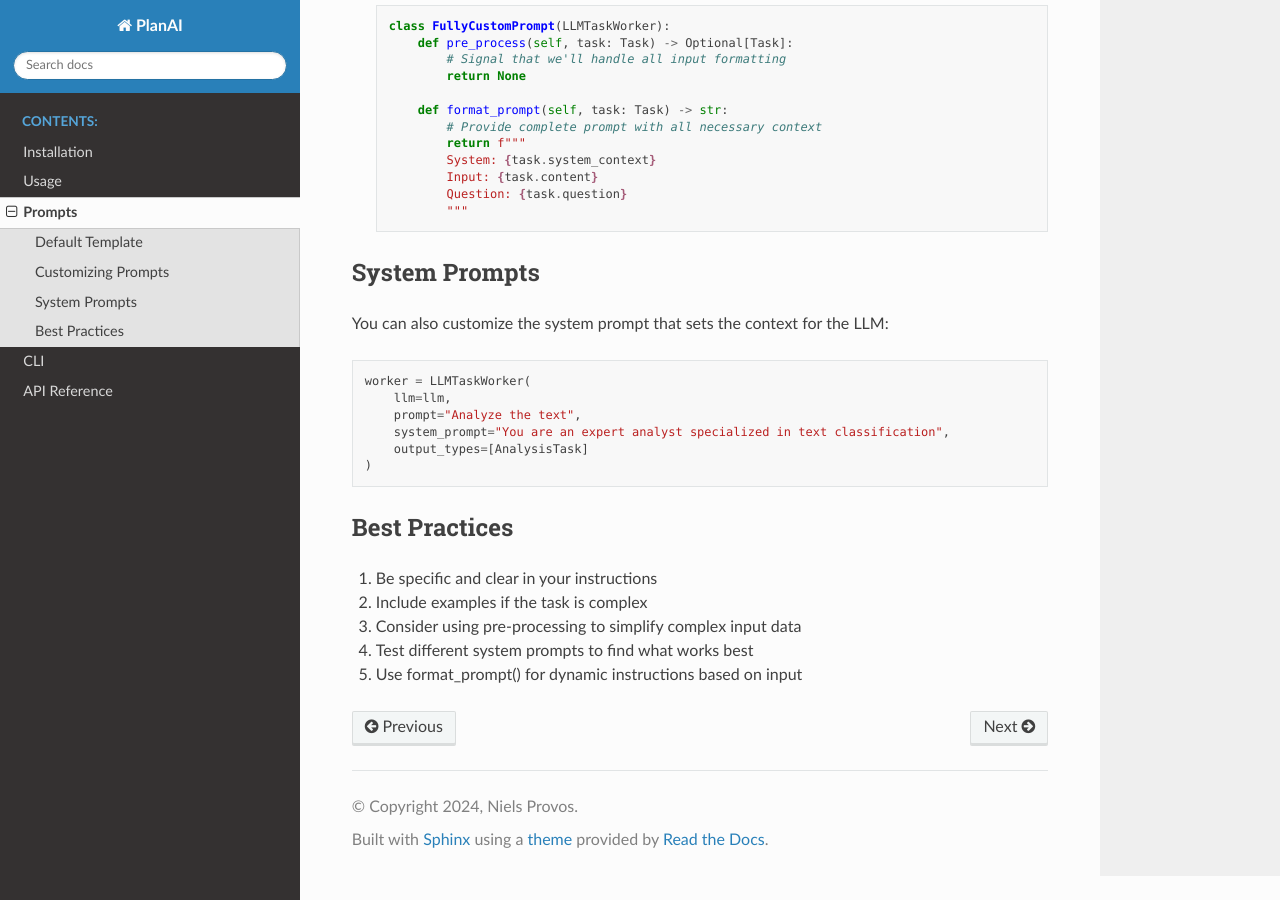
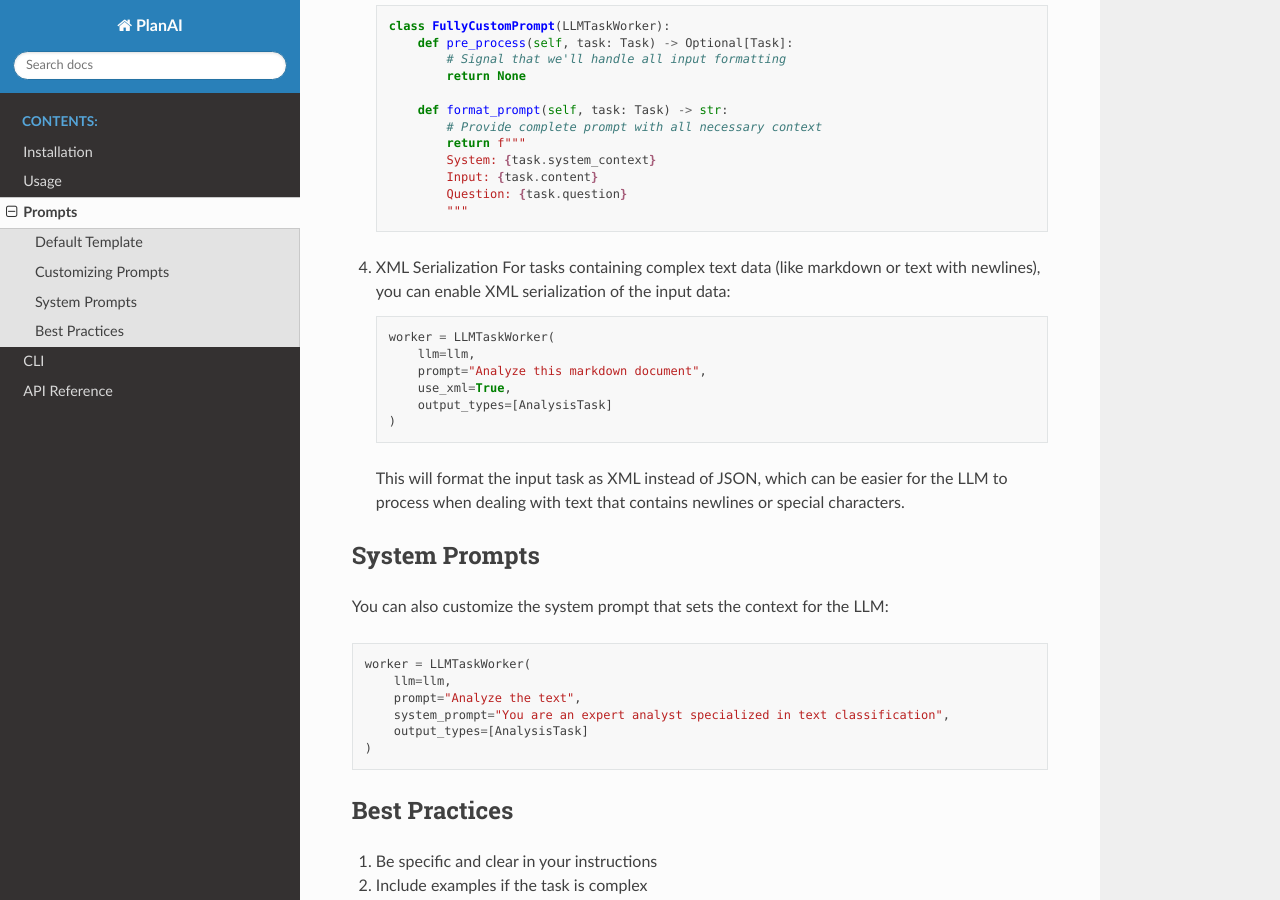
Before and after one commit to provos/planai, a Sphinx documentation site: the page built from docs/source/prompts.rst, in a window 1280 px wide and 900 px high, scrolled down 1692 px. Built offline with Sphinx 7.4.7 and the Read the Docs theme 3.1.0, drawn with Linux system fonts in a browser that asks for light colours.

Commit message:
docs: add XML serialization option for LLM task input in prompts documentation

```diff
--- a/docs/source/prompts.rst
+++ b/docs/source/prompts.rst
@@ -97,6 +97,22 @@ There are several ways to customize how prompts are generated:
                Question: {task.question}
                """
 
+4. XML Serialization
+   For tasks containing complex text data (like markdown or text with newlines),
+   you can enable XML serialization of the input data:
+
+   .. code-block:: python
+
+       worker = LLMTaskWorker(
+           llm=llm,
+           prompt="Analyze this markdown document",
+           use_xml=True,
+           output_types=[AnalysisTask]
+       )
+
+   This will format the input task as XML instead of JSON, which can be easier for the LLM
+   to process when dealing with text that contains newlines or special characters.
+
 System Prompts
 --------------
 You can also customize the system prompt that sets the context for the LLM:
```
